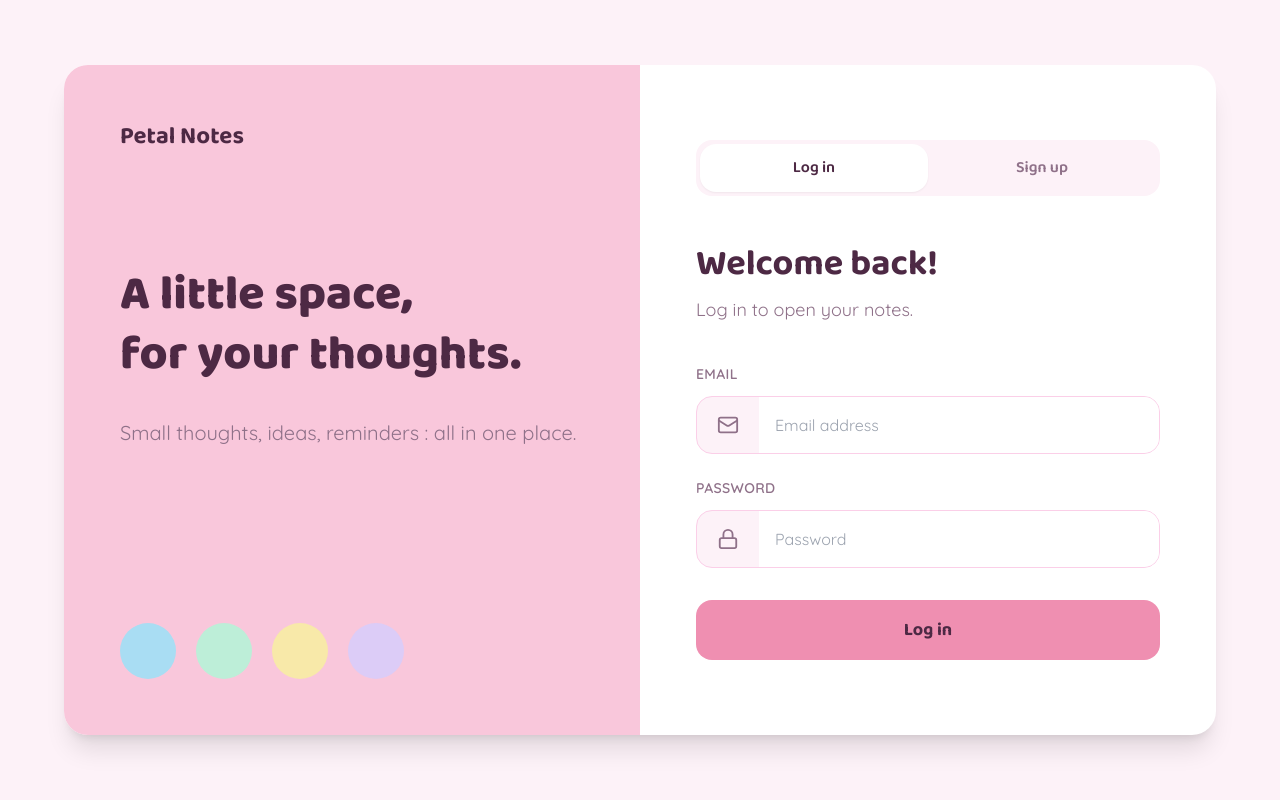
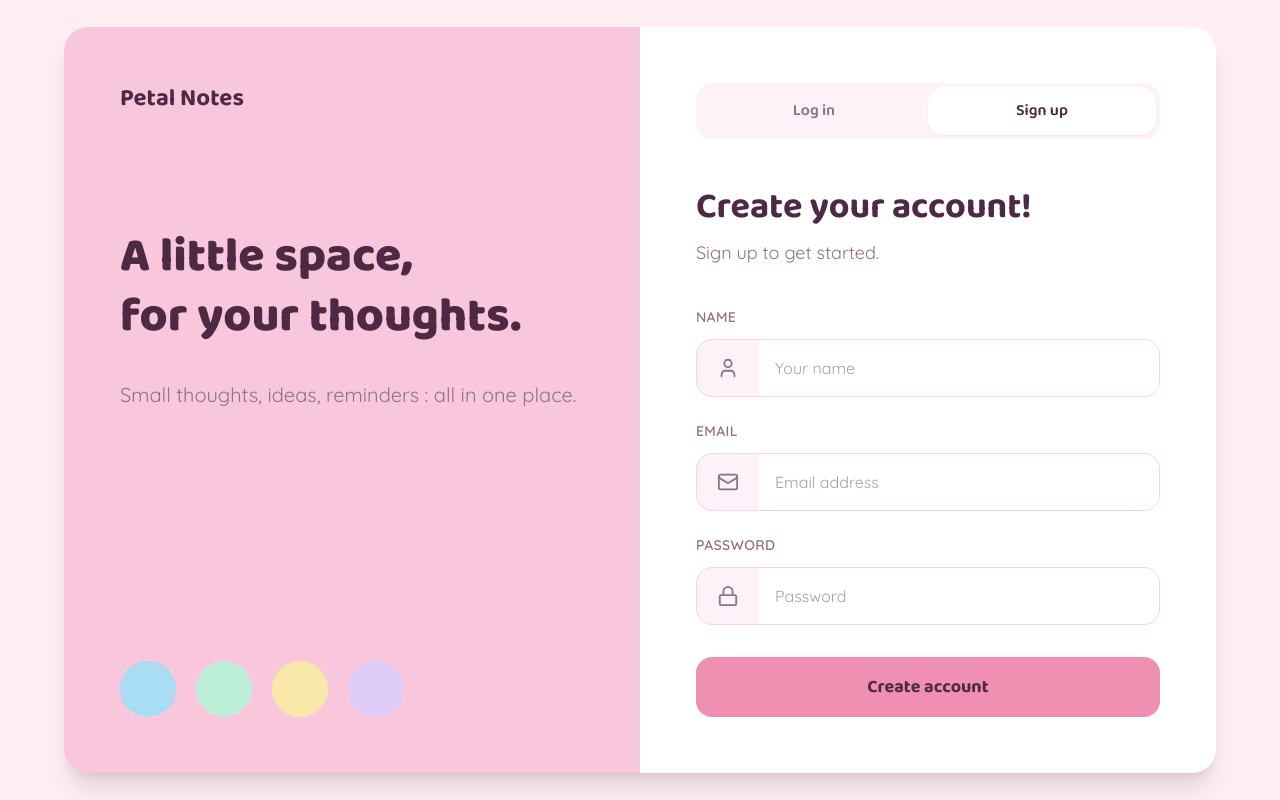
Before and after one commit to raheenzia/cohort-9-mern-13791-raheen, a React (Create React App) app in the folder frontend/: page / in a window 1280 px wide. Both pictures are taken after a click on the button "Sign up". Built offline with nearby package versions, Linux system fonts and the light colour scheme; no server answers.

Commit message:
feat: add and connect user registeration

```diff
--- a/frontend/src/pages/Login.jsx
+++ b/frontend/src/pages/Login.jsx
@@ -1,39 +1,47 @@
-import { Mail, Lock } from "lucide-react";
+import { Mail, Lock , User} from "lucide-react";
 import { useState } from "react";
 import { useNavigate } from "react-router-dom";
 
 const API_URL = process.env.REACT_APP_API_URL;
 
 function Login() {
-  const navigate = useNavigate();
+    const navigate = useNavigate();
+    const [isRegistering, setIsRegistering] = useState(false);
 
+    const [name, setName] = useState("");
     const [email, setEmail] = useState("");
     const [password, setPassword] = useState("");
+
     const [error, setError] = useState("");
     const [loading, setLoading] = useState(false);
 
-    const handleLogin = async (e) => {
+    const handleSubmit = async (e) => {
         e.preventDefault();
 
         setError("");
         setLoading(true);
 
         try {
-            const response = await fetch(`${API_URL}/api/auth/login`, {
+            const endpoint = isRegistering
+                ? "/api/auth/register"
+                : "/api/auth/login";
+
+            const body = isRegistering
+                ? { name, email, password }
+                : { email, password };
+
+            const response = await fetch(`${API_URL}${endpoint}`, {
                 method: "POST",
                 headers: {
                     "Content-Type": "application/json",
                 },
-                body: JSON.stringify({
-                    email,
-                    password,
-                }),
+                body: JSON.stringify(body),
             });
 
             const data = await response.json().catch(() => ({}));
 
             if (!response.ok) {
-                throw new Error(data.message || "Failed to login");
+                throw new Error(data.message || (isRegistering ? "Registration failed" : "Login failed"));
             }
 
             localStorage.setItem("token", data.token);
@@ -45,8 +53,14 @@ function Login() {
             setLoading(false);
         }
     };
+
+    const switchMode = (registering) => {
+        setIsRegistering(registering);
+        setError("");
+    };
+
   return (
-    <div className="min-h-screen bg-pink-50 flex items-center justify-center p-6">
+    <div className="min-h-screen bg-pastel-pink/30 flex items-center justify-center p-6">
 
       <div className="w-full max-w-6xl min-h-[670px] bg-white rounded-3xl overflow-hidden shadow-xl flex flex-col md:flex-row">
 
@@ -85,11 +99,19 @@ function Login() {
         <div className="w-full md:w-1/2 mt-8 md:mt-0 p-8 md:p-14 flex flex-col justify-center">
 
           <div className="flex bg-pink-50 rounded-2xl p-1 mb-12">
-            <button className="w-1/2 py-3 rounded-2xl bg-white text-pastel-text font-display font-semibold shadow-sm">
+            <button
+              type="button"
+              onClick={() => switchMode(false)}
+              className={`w-1/2 py-3 rounded-2xl font-display font-semibold transition ${!isRegistering ? "bg-white text-pastel-text shadow-sm" : "text-pastel-muted"}`}
+            >
               Log in
             </button>
 
-            <button className="w-1/2 py-3 text-pastel-muted font-display font-semibold">
+            <button
+              type="button"
+              onClick={() => switchMode(true)}
+              className={`w-1/2 py-3 rounded-2xl font-display font-semibold transition ${isRegistering ? "bg-white text-pastel-text shadow-sm" : "text-pastel-muted"}`}
+            >
               Sign up
             </button>
           </div>
@@ -97,15 +119,43 @@ function Login() {
 
           <div className="mb-10">
             <h2 className="font-display text-4xl font-bold text-pastel-text">
-              Welcome back!
+              {isRegistering
+                ? "Create your account!"
+                :"Welcome back!"}
             </h2>
 
             <p className="mt-3 text-lg text-pastel-muted">
-              Log in to open your notes.
+              {isRegistering
+                ? "Sign up to get started."
+                : "Log in to open your notes."}
             </p>
           </div>
 
-          <form onSubmit={handleLogin}>
+          <form onSubmit={handleSubmit}>
+
+            {isRegistering && (
+              <div className="mb-6">
+                <label htmlFor="name" className="block mb-3 text-sm font-semibold tracking-wide text-pastel-muted">
+                  NAME
+                </label>
+
+                <div className="flex items-center border border-pink-200 bg-pink-50 rounded-2xl overflow-hidden">
+                  <div className="px-5">
+                      <User size={22} className="text-pastel-muted" />
+                  </div>
+
+                  <input
+                    id="name"
+                    type="text"
+                    value={name}
+                    onChange={(e) => setName(e.target.value)}
+                    placeholder="Your name"
+                    className="w-full px-4 py-4 outline-none focus-visible:ring-2 focus-visible:ring-pastel-button text-pastel-text"
+                  />
+                </div>
+              </div>
+            )}
+
             <div className="mb-6">
               <label htmlFor="email" className="block mb-3 text-sm font-semibold tracking-wide text-pastel-muted">
                 EMAIL
@@ -161,7 +211,7 @@ function Login() {
                 disabled={loading}
                 className="w-full bg-pastel-button hover:brightness-95 transition py-4 rounded-2xl text-pastel-text font-display text-lg font-bold flex items-center justify-center gap-2 disabled:opacity-60"
             >
-                {loading ? "Logging in..." : "Log in"}
+                {loading ? isRegistering ? "Creating account..." : "Logging in..." : isRegistering ? "Create account" : "Log in"}
             </button>
           </form>
         </div>
```
